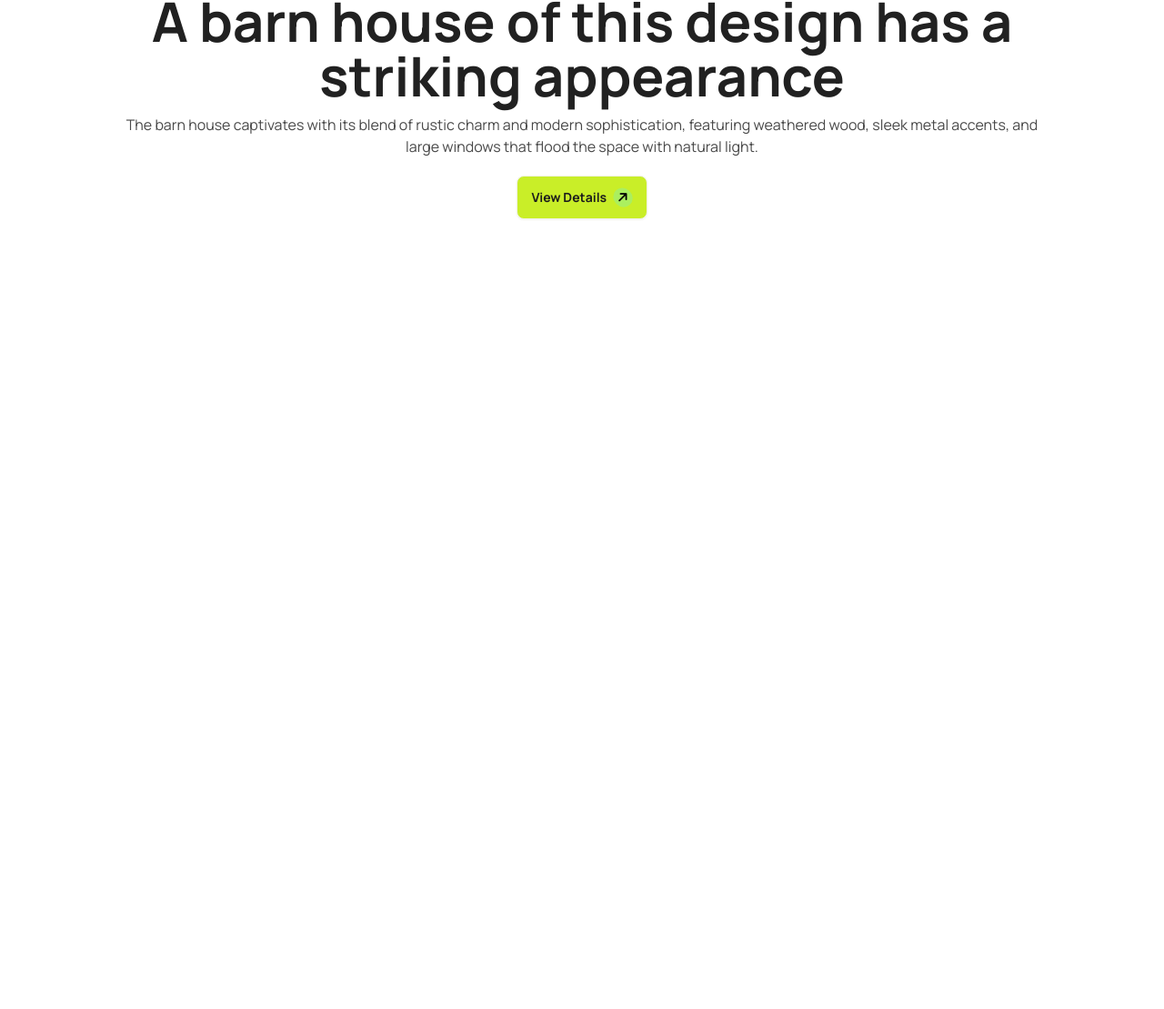
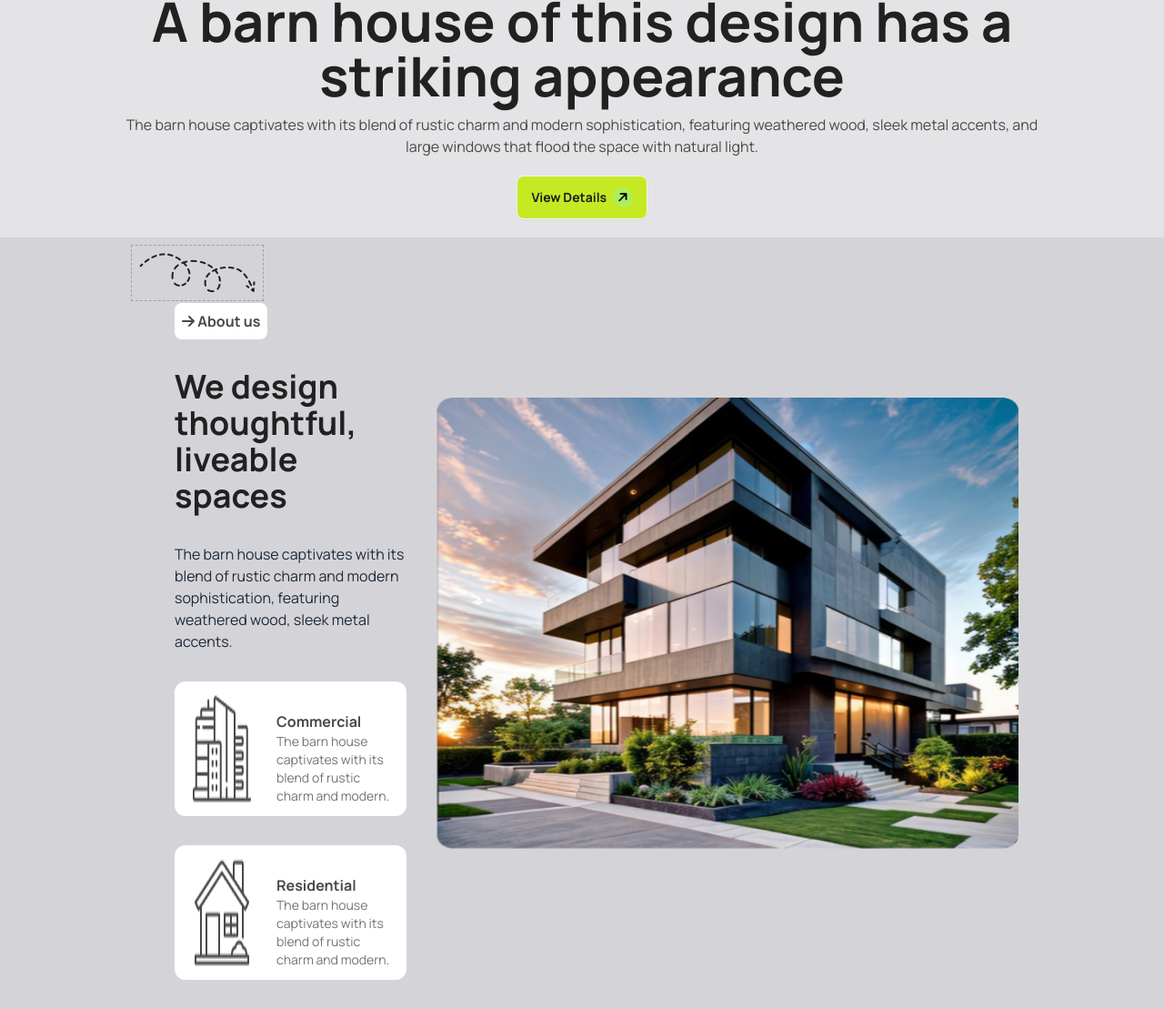
Before and after one commit to fatimaju45/assignment3, a plain HTML site: page index.html in a window 1280 px wide. Shown: the part 441-1550 px from the top of the page at 91% size. Before the commit the page ends 800 px from the top, so only its background shows below. Drawn offline with nearby package versions, Linux system fonts and the light colour scheme.

Commit message:
added main section first part

```diff
--- a/index.html
+++ b/index.html
@@ -14,14 +14,14 @@
 <script src="https://kit.fontawesome.com/46c3e533cf.js" crossorigin="anonymous"></script>
 
 </head>
-<body class="manrope">
-    <header class="bg-[linear-gradient(0.00deg,_rgba(255, 255, 255,1)_0%,_rgba(255, 255, 255, 0)_100%)] w-11/12 mx-auto">
+<body class="manrope bg-zinc-200">
+    <header >
         <nav class="w-11/12 mx-auto">
             <div class="navbar bg-">
                 <div class="navbar-start">
 
 
-                  <a class="btn font-bold text-3xl text-[#212121] btn-ghost"><i class="fa-solid fa-arrow-right bg-[#ABEF5F] p-1 rounded-full -rotate-45"></i>
+                  <a class="btn font-bold text-3xl text-[#212121] btn-ghost"><i class="fa-solid fa-arrow-right bg-[#ABEF5F] p-1 h-10 w-10 rounded-full -rotate-45"></i>
                     Rinterio</a>
                 </div>
                 <div class="navbar-center hidden lg:flex">
@@ -74,16 +74,49 @@
 
         </nav>
     <!-- banner section -->
-     <div class="flex flex-col items-center justify-center">
+     <div class="flex flex-col items-center justify-center  ">
         <img class="p-6 lg:p-2" src="images/banner.png" alt="">
         <div class="space-y-3 lg:max-w-[1024px]">
         <h1 class="font-bold text-[#212121] text-6xl text-center">A barn house of this design has a striking appearance</h1>
         <p  class="text-base text-[#494949] text-center">The barn house captivates with its blend of rustic charm and modern sophistication, featuring weathered wood, sleek metal accents, and large windows that flood the space with natural light.</p></div>
-        <button class="mt-5"><a class="btn font-bold bg-[#c0eb04da] text-l text-[#1C1C1C]  ">View Details <i class="fa-solid fa-arrow-right  p-1 text-[black]  -rotate-45 bg-[#ABEF5F] rounded-full"></i></a>
+        <button class="mt-5 "><a class="btn font-bold bg-[#c0eb04da] text-l text-[#1C1C1C]  ">View Details <i class="fa-solid fa-arrow-right  p-1 text-[black]  -rotate-45 bg-[#ABEF5F] rounded-full"></i></a>
         </button>
 
      </div>
     </header>
+    <main class="mt-5 relative  bg-zinc-300 ">
+      <img class="hidden border w-30 h-30 border-gray-400 border-dashed p-2 absolute top-2 left-36 lg:block" src="images/Vector.png" alt="">
+
+        <div class= "w-11/12 lg:w-9/12 mx-auto ">
+
+            <div class="lg:flex justify-center items-center">
+              <!-- card1 -->
+
+                <div class="card-body flex flex-col justify-center items-center gap-8 lg:flex lg:justify-start lg:items-start lg:w-1/2 ">
+                  <button class="bg-white font-bold text-base p-2 mt-10 rounded-lg  text-[#494949] "><i class="fa-solid fa-arrow-right text-[#494949]"></i> About us</button>
+                  <h2 class="card-title font-bold text-center lg:text-left text-4xl text-[#212121]">We design thoughtful,<br>liveable spaces</h2>
+                  <p class=" text-left">The barn house captivates with its blend of rustic charm and modern sophistication, featuring weathered wood, sleek metal accents.</p>
+                  <div class="card-actions gap-8">
+                    <!-- left side -->
+                    <div class="bg-white rounded-xl flex space-x-4 space-y-5 ">
+                      <img class="ml-5 my-3" src="images/commercial.png" alt="">
+                      <div class="text-left p-3"><h3 class="text-l font-bold text-[#494949]">Commercial</h3>
+                      <p class="text-sm text-[#737373]">The barn house captivates with its blend of rustic charm and modern.</p>
+                    </div>
+                    </div>
+                    <div class="bg-white rounded-xl flex space-x-4 space-y-5 ">
+                      <img class="ml-5 my-3" src="images/residential.png" alt="">
+                      <div class="text-left p-3"><h3 class="text-l font-bold text-[#494949]">Residential</h3>
+                      <p class="text-base text-[#737373] text-sm">The barn house captivates with its blend of rustic charm and modern.</p>
+                    </div>
+                    </div>
+
+                  </div>
+                </div>
+               <img class="lg:w-[1044px] lg:h-[560px] py-8"  src="images/Rectangle.png" alt="">
+              </div>
+        </div>
+    </main>
 
 </body>
 </html>
```
